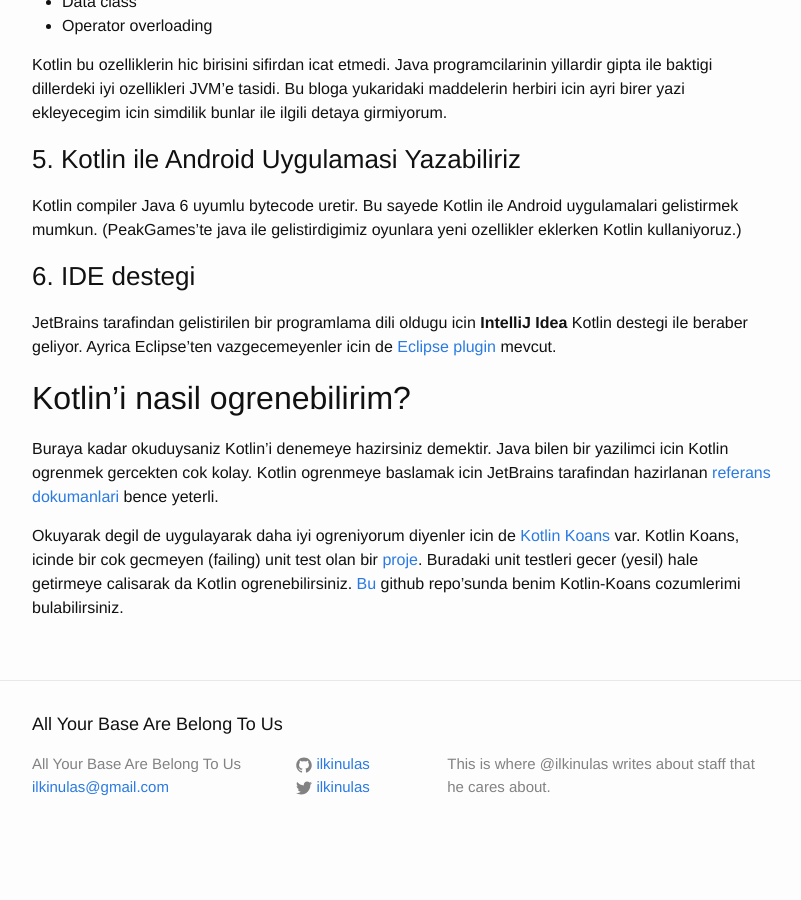
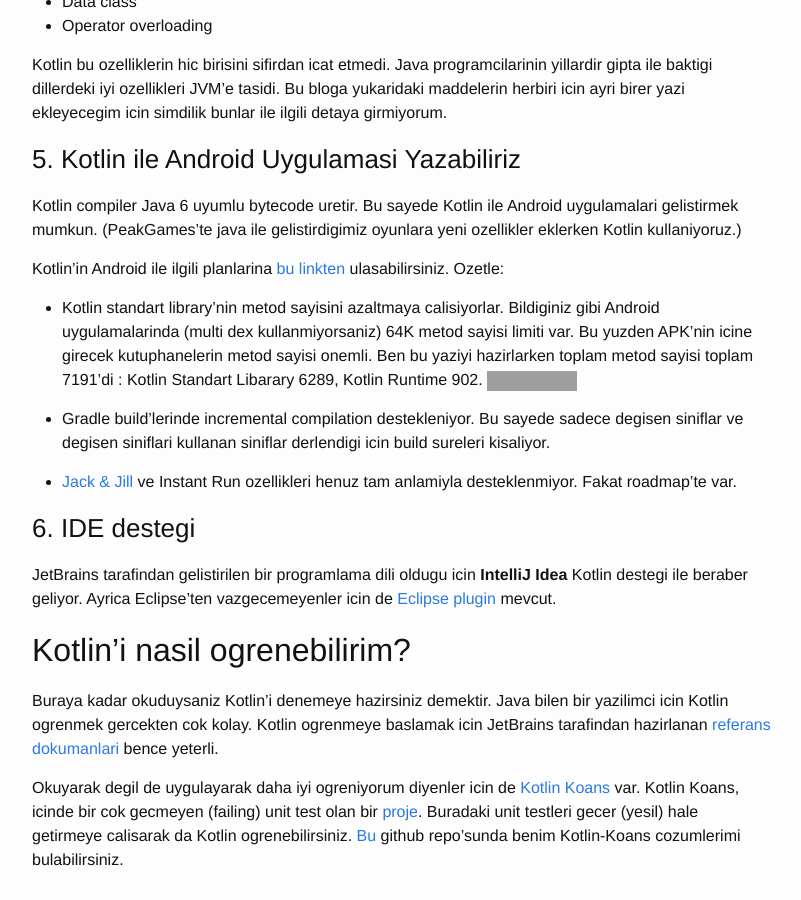
Before and after one commit to ilkinulas/ilkinulas.github.io, a Jekyll site: the page built from _posts/2017-01-28-Neden-Kotlin.md, in a window 1280 px wide and 900 px high, scrolled down 2706 px. Shown: the whole window, without its empty margins (238-1039 px from the left). Built offline with Jekyll 4.4.1, drawn with Linux system fonts in a browser that asks for light colours; comment, search, counter and statistics services are not loaded; before the commit the page ends 3564 px from its top, so only the background shows below that; grey boxes are pictures that could not be loaded.

Commit message:
android roadmap more details

```diff
--- a/_posts/2017-01-28-Neden-Kotlin.md
+++ b/_posts/2017-01-28-Neden-Kotlin.md
@@ -91,6 +91,14 @@ Kotlin bu ozelliklerin hic birisini sifirdan icat etmedi. Java programcilarinin
 
 Kotlin compiler Java 6 uyumlu bytecode uretir. Bu sayede Kotlin ile Android uygulamalari gelistirmek mumkun. (PeakGames'te java ile gelistirdigimiz oyunlara yeni ozellikler eklerken Kotlin kullaniyoruz.)
 
+Kotlin'in Android ile ilgili planlarina [bu linkten](https://blog.jetbrains.com/kotlin/2016/03/kotlins-android-roadmap/) ulasabilirsiniz. Ozetle:
+
+  * Kotlin standart library'nin metod sayisini azaltmaya calisiyorlar. Bildiginiz gibi Android uygulamalarinda (multi dex kullanmiyorsaniz) 64K metod sayisi limiti var. Bu yuzden APK'nin icine girecek kutuphanelerin metod sayisi onemli. Ben bu yaziyi hazirlarken toplam metod sayisi toplam 7191'di : Kotlin Standart Libarary 6289, Kotlin Runtime 902.  <a href="http://www.methodscount.com/?lib=org.jetbrains.kotlin%3Akotlin-stdlib%3A1.0.0"><img src="https://img.shields.io/badge/Methods and size-core: 6289 | deps: 902 | 636 KB-e91e63.svg"/></a>
+
+  * Gradle build'lerinde incremental compilation destekleniyor. Bu sayede sadece degisen siniflar ve degisen siniflari kullanan siniflar derlendigi icin build sureleri kisaliyor.
+
+  * [Jack & Jill](http://tools.android.com/tech-docs/jackandjill) ve Instant Run ozellikleri henuz tam anlamiyla desteklenmiyor. Fakat roadmap'te var.
+
 ### 6. IDE destegi
 
 JetBrains tarafindan gelistirilen bir programlama dili oldugu icin __IntelliJ Idea__ Kotlin destegi ile beraber geliyor. Ayrica Eclipse'ten vazgecemeyenler icin de [Eclipse plugin](https://marketplace.eclipse.org/content/kotlin-plugin-eclipse) mevcut.
```
